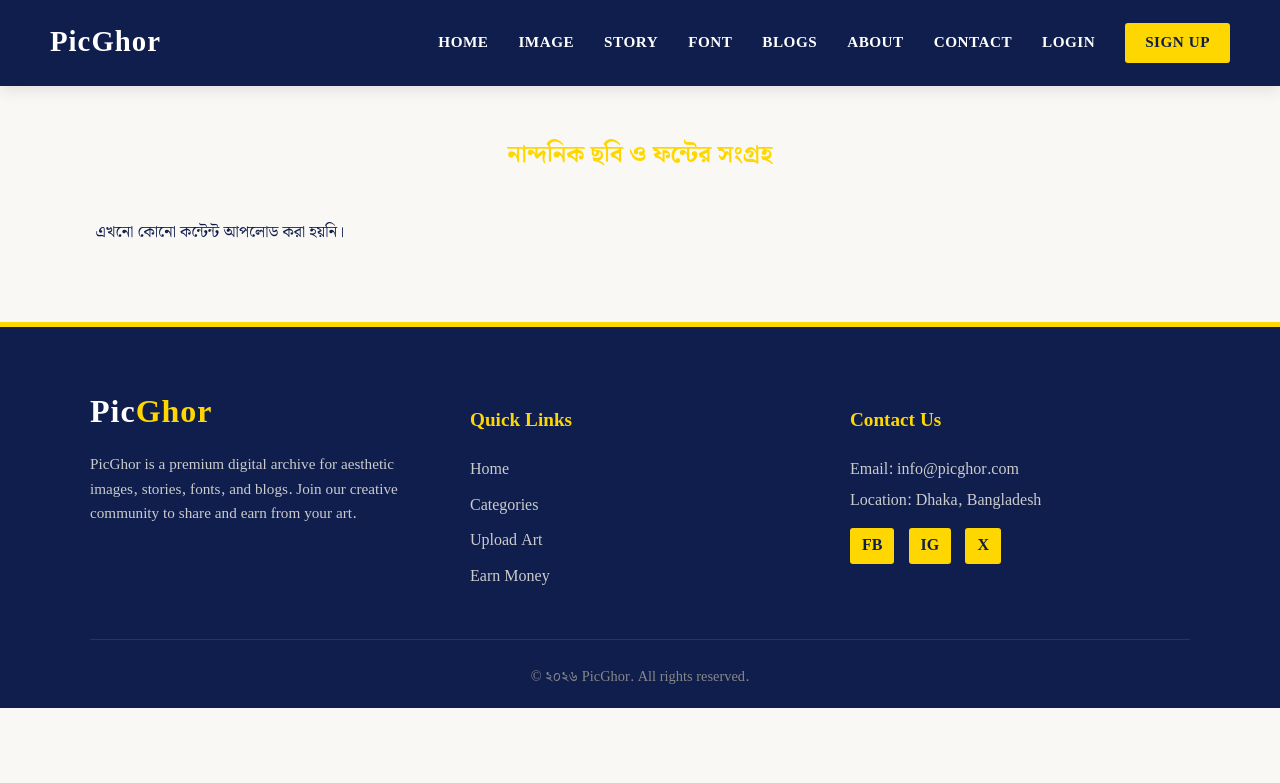
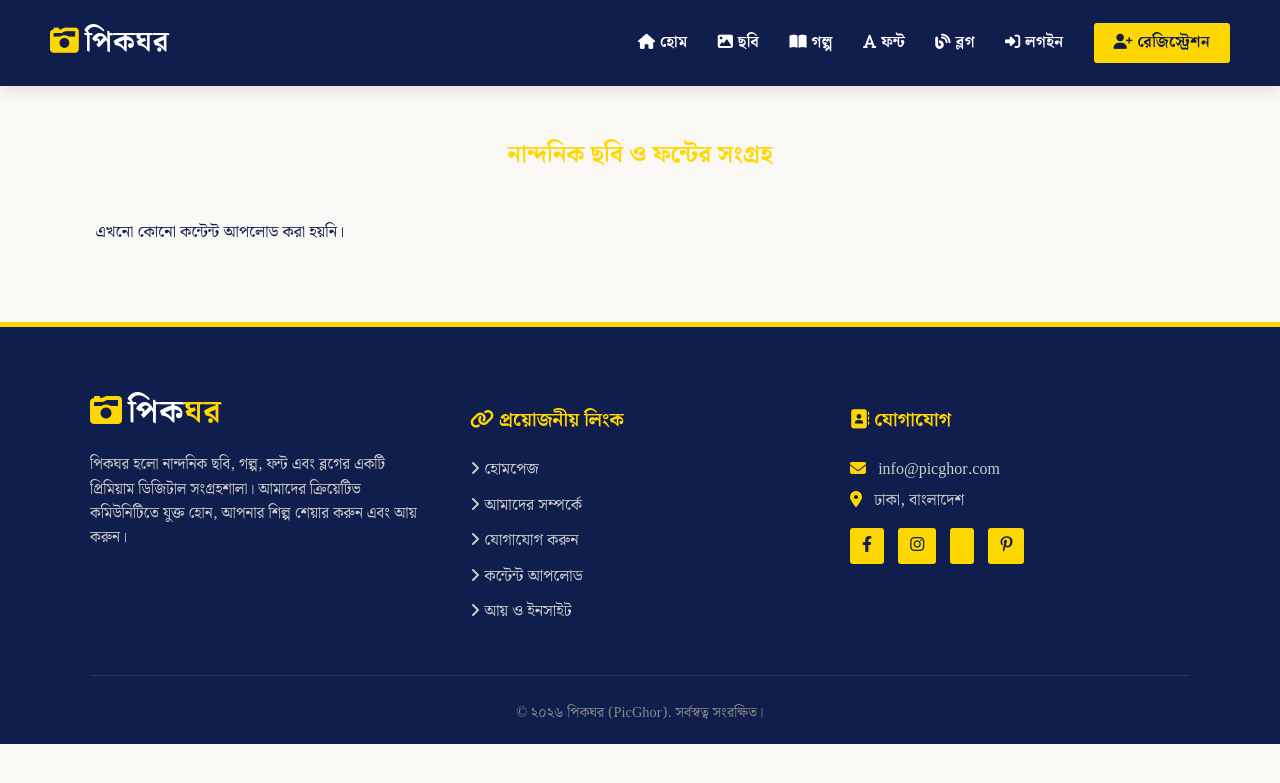
Before and after one commit to siaful2580mm-hub/testing, a Flask app: page / in a window 1280 px wide. Shown: the top 783 px of the page. Run offline with Flask 3, Linux system fonts and the light colour scheme; data that the repository does not hold is empty.

Commit message:
Update base.html

```diff
--- a/templates/base.html
+++ b/templates/base.html
@@ -3,10 +3,13 @@
 <head>
     <meta charset="UTF-8">
     <meta name="viewport" content="width=device-width, initial-scale=1.0">
-    <title>{% block title %}PicGhor | নান্দনিক সংগ্রহশালা{% endblock %}</title>
+    <title>{% block title %}পিকঘর | নান্দনিক সংগ্রহশালা{% endblock %}</title>
 
-    <!-- Google Fonts -->
+    <!-- Google Fonts (বাংলা ფন্ট) -->
     <link href="https://fonts.googleapis.com/css2?family=Noto+Serif+Bengali:wght@400;600;700&display=swap" rel="stylesheet">
+
+    <!-- FontAwesome Icons (ফন্ট অসাম আইকন) -->
+    <link rel="stylesheet" href="https://cdnjs.cloudflare.com/ajax/libs/font-awesome/6.4.2/css/all.min.css">
 
     <!-- CSS File Link -->
     <link rel="stylesheet" href="{{ url_for('static', filename='css/style.css') }}">
@@ -18,7 +21,7 @@
     <!-- Navigation Bar -->
     <nav class="navbar">
         <div class="logo">
-            <a href="/">Pic<span>Ghor</span></a>
+            <a href="/"><i class="fa-solid fa-camera-retro" style="color: var(--accent); margin-right: 5px;"></i>পিক<span>ঘর</span></a>
         </div>
 
         <!-- Hamburger Icon for Mobile -->
@@ -29,27 +32,25 @@
         </div>
 
         <div class="nav-links" id="nav-links">
-            <a href="/">Home</a>
-            <a href="#">Image</a>
-            <a href="#">Story</a>
-            <a href="#">Font</a>
-            <a href="#">Blogs</a>
-            <a href="#">About</a>
-            <a href="#">Contact</a>
+            <a href="/"><i class="fa-solid fa-house"></i> হোম</a>
+            <a href="#"><i class="fa-solid fa-image"></i> ছবি</a>
+            <a href="#"><i class="fa-solid fa-book-open"></i> গল্প</a>
+            <a href="#"><i class="fa-solid fa-font"></i> ফন্ট</a>
+            <a href="#"><i class="fa-solid fa-blog"></i> ব্লগ</a>
 
             <!-- Auth Logic / Conditional Links -->
             {% if session.get('user') %}
-                <a href="/upload" class="nav-btn-highlight">Upload</a>
-                <a href="/profile/{{ session['user']['username'] }}" style="color: var(--accent);">{{ session['user']['username'] }}</a>
+                <a href="/upload" class="nav-btn-highlight"><i class="fa-solid fa-cloud-arrow-up"></i> আপলোড</a>
+                <a href="/profile/{{ session['user']['username'] }}" style="color: var(--accent);"><i class="fa-solid fa-user-circle"></i> {{ session['user']['username'] }}</a>
 
                 {% if session['user']['email'] == 'admin@gmail.com' %}
-                    <a href="/admin" style="color: #4caf50;">Admin</a>
+                    <a href="/admin" style="color: #4caf50;"><i class="fa-solid fa-shield-halved"></i> অ্যাডমিন</a>
                 {% endif %}
 
-                <a href="/logout" style="color: #ff4d4d;">Logout</a>
+                <a href="/logout" style="color: #ff4d4d;"><i class="fa-solid fa-right-from-bracket"></i> লগআউট</a>
             {% else %}
-                <a href="/login">Login</a>
-                <a href="/signup" class="nav-btn-highlight">Sign Up</a>
+                <a href="/login"><i class="fa-solid fa-right-to-bracket"></i> লগইন</a>
+                <a href="/signup" class="nav-btn-highlight"><i class="fa-solid fa-user-plus"></i> রেজিস্ট্রেশন</a>
             {% endif %}
         </div>
     </nav>
@@ -77,29 +78,31 @@
     <footer class="footer">
         <div class="footer-container">
             <div class="footer-about">
-                <h2>Pic<span>Ghor</span></h2>
-                <p>PicGhor is a premium digital archive for aesthetic images, stories, fonts, and blogs. Join our creative community to share and earn from your art.</p>
+                <h2><i class="fa-solid fa-camera-retro" style="color: var(--accent); margin-right: 5px;"></i>পিক<span>ঘর</span></h2>
+                <p>পিকঘর হলো নান্দনিক ছবি, গল্প, ফন্ট এবং ব্লগের একটি প্রিমিয়াম ডিজিটাল সংগ্রহশালা। আমাদের ক্রিয়েটিভ কমিউনিটিতে যুক্ত হোন, আপনার শিল্প শেয়ার করুন এবং আয় করুন।</p>
             </div>
             <div class="footer-links">
-                <h3>Quick Links</h3>
-                <a href="/">Home</a>
-                <a href="#">Categories</a>
-                <a href="/upload">Upload Art</a>
-                <a href="/insight">Earn Money</a>
+                <h3><i class="fa-solid fa-link"></i> প্রয়োজনীয় লিংক</h3>
+                <a href="/"><i class="fa-solid fa-angle-right"></i> হোমপেজ</a>
+                <a href="#"><i class="fa-solid fa-angle-right"></i> আমাদের সম্পর্কে</a>
+                <a href="#"><i class="fa-solid fa-angle-right"></i> যোগাযোগ করুন</a>
+                <a href="/upload"><i class="fa-solid fa-angle-right"></i> কন্টেন্ট আপলোড</a>
+                <a href="/insight"><i class="fa-solid fa-angle-right"></i> আয় ও ইনসাইট</a>
             </div>
             <div class="footer-contact">
-                <h3>Contact Us</h3>
-                <p>Email: info@picghor.com</p>
-                <p>Location: Dhaka, Bangladesh</p>
+                <h3><i class="fa-solid fa-address-book"></i> যোগাযোগ</h3>
+                <p><i class="fa-solid fa-envelope" style="color: var(--accent); margin-right: 8px;"></i> info@picghor.com</p>
+                <p><i class="fa-solid fa-location-dot" style="color: var(--accent); margin-right: 8px;"></i> ঢাকা, বাংলাদেশ</p>
                 <div class="social-icons">
-                    <a href="#">FB</a>
-                    <a href="#">IG</a>
-                    <a href="#">X</a>
+                    <a href="#" title="Facebook"><i class="fa-brands fa-facebook-f"></i></a>
+                    <a href="#" title="Instagram"><i class="fa-brands fa-instagram"></i></a>
+                    <a href="#" title="Twitter"><i class="fa-brands fa-x-twitter"></i></a>
+                    <a href="#" title="Pinterest"><i class="fa-brands fa-pinterest-p"></i></a>
                 </div>
             </div>
         </div>
         <div class="footer-bottom">
-            &copy; ২০২৬ PicGhor. All rights reserved.
+            &copy; ২০২৬ পিকঘর (PicGhor). সর্বস্বত্ব সংরক্ষিত।
         </div>
     </footer>
 
```
